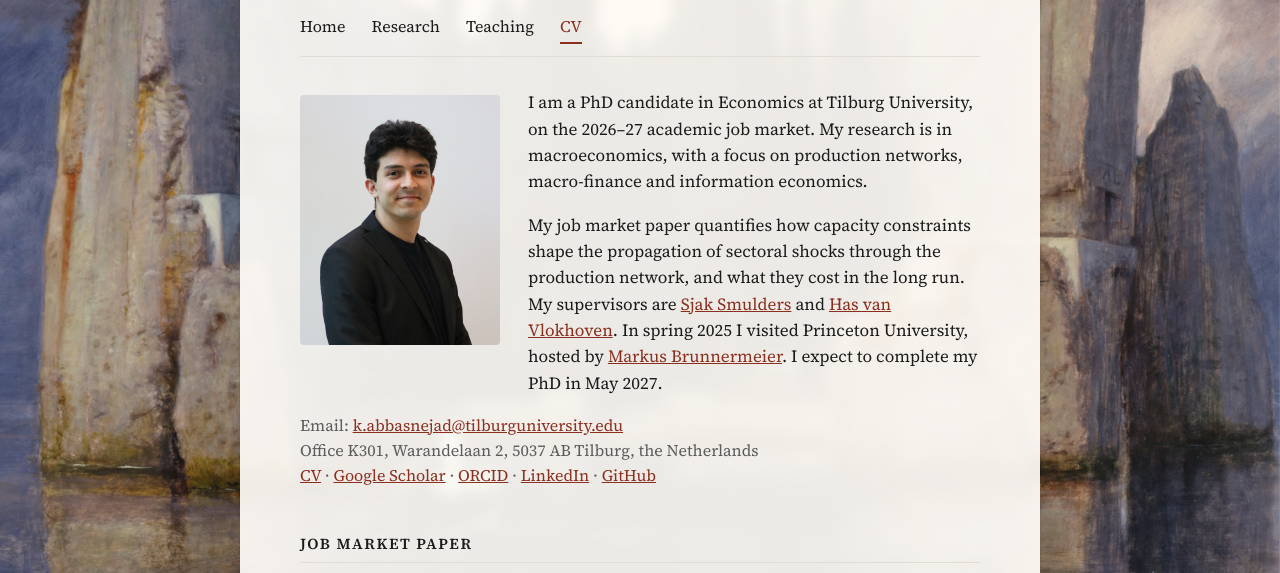
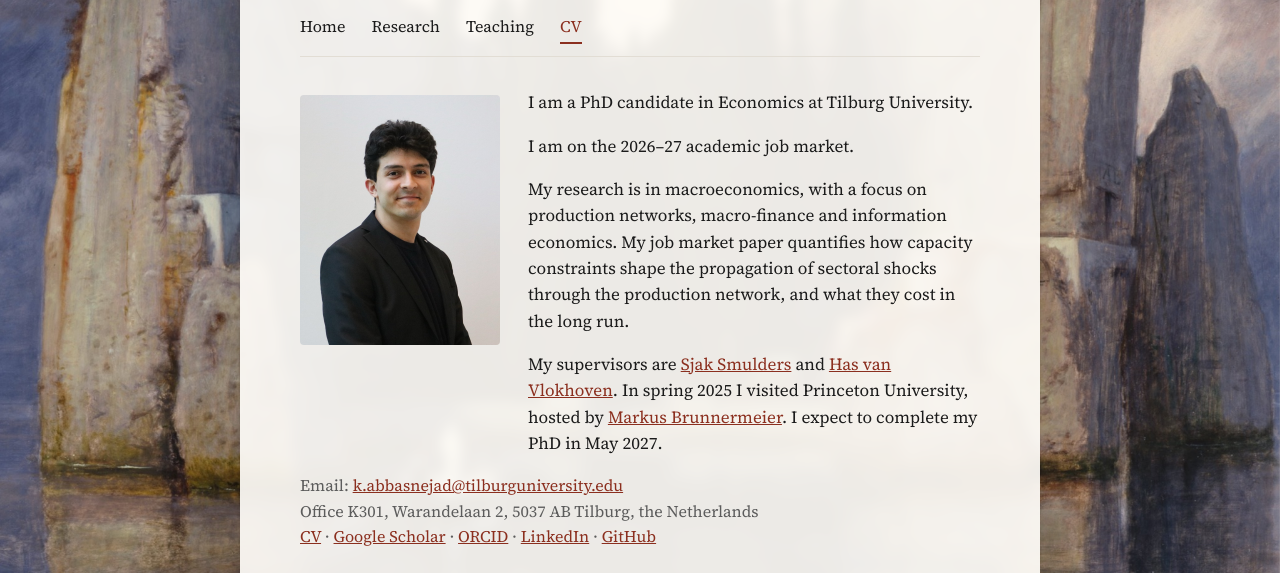
Before and after one commit to KianAbbasNejad/kianabbasnejad.github.io, a plain HTML site: page index.html in a window 1280 px wide. Shown: the part 201-774 px from the top of the page. Drawn offline with Linux system fonts and the light colour scheme.

Commit message:
Rearrange the bio into four short paragraphs
Co-Authored-By: Claude Fable 5.2 <noreply@anthropic.com>
Claude-Session: https://claude.ai/code/session_01R7awYiaDSeqgV6PN8J1a12

```diff
--- a/index.html
+++ b/index.html
@@ -39,8 +39,10 @@
 <main>
   <img class="photo" src="/assets/kian.jpg" alt="Kian Abbas Nejad" width="200" height="250">
   <div class="bio">
-  <p>I am a PhD candidate in Economics at Tilburg University, on the 2026–27 academic job market. My research is in macroeconomics, with a focus on production networks, macro-finance and information economics.</p>
-  <p>My job market paper quantifies how capacity constraints shape the propagation of sectoral shocks through the production network, and what they cost in the long run. My supervisors are <a href="https://www.tilburguniversity.edu/staff/j-a-smulders" target="_blank" rel="noopener">Sjak Smulders</a> and <a href="https://sites.google.com/site/hasvanvlokhoven" target="_blank" rel="noopener">Has van Vlokhoven</a>. In spring 2025 I visited Princeton University, hosted by <a href="https://markus.scholar.princeton.edu/" target="_blank" rel="noopener">Markus Brunnermeier</a>. I expect to complete my PhD in May 2027.</p>
+  <p>I am a PhD candidate in Economics at Tilburg University.</p>
+  <p>I am on the 2026–27 academic job market.</p>
+  <p>My research is in macroeconomics, with a focus on production networks, macro-finance and information economics. My job market paper quantifies how capacity constraints shape the propagation of sectoral shocks through the production network, and what they cost in the long run.</p>
+  <p>My supervisors are <a href="https://www.tilburguniversity.edu/staff/j-a-smulders" target="_blank" rel="noopener">Sjak Smulders</a> and <a href="https://sites.google.com/site/hasvanvlokhoven" target="_blank" rel="noopener">Has van Vlokhoven</a>. In spring 2025 I visited Princeton University, hosted by <a href="https://markus.scholar.princeton.edu/" target="_blank" rel="noopener">Markus Brunnermeier</a>. I expect to complete my PhD in May 2027.</p>
   </div>
   <p class="contact">Email: <a href="mailto:k.abbasnejad@tilburguniversity.edu">k.abbasnejad@tilburguniversity.edu</a><br>
   Office K301, Warandelaan 2, 5037 AB Tilburg, the Netherlands<br>
```
